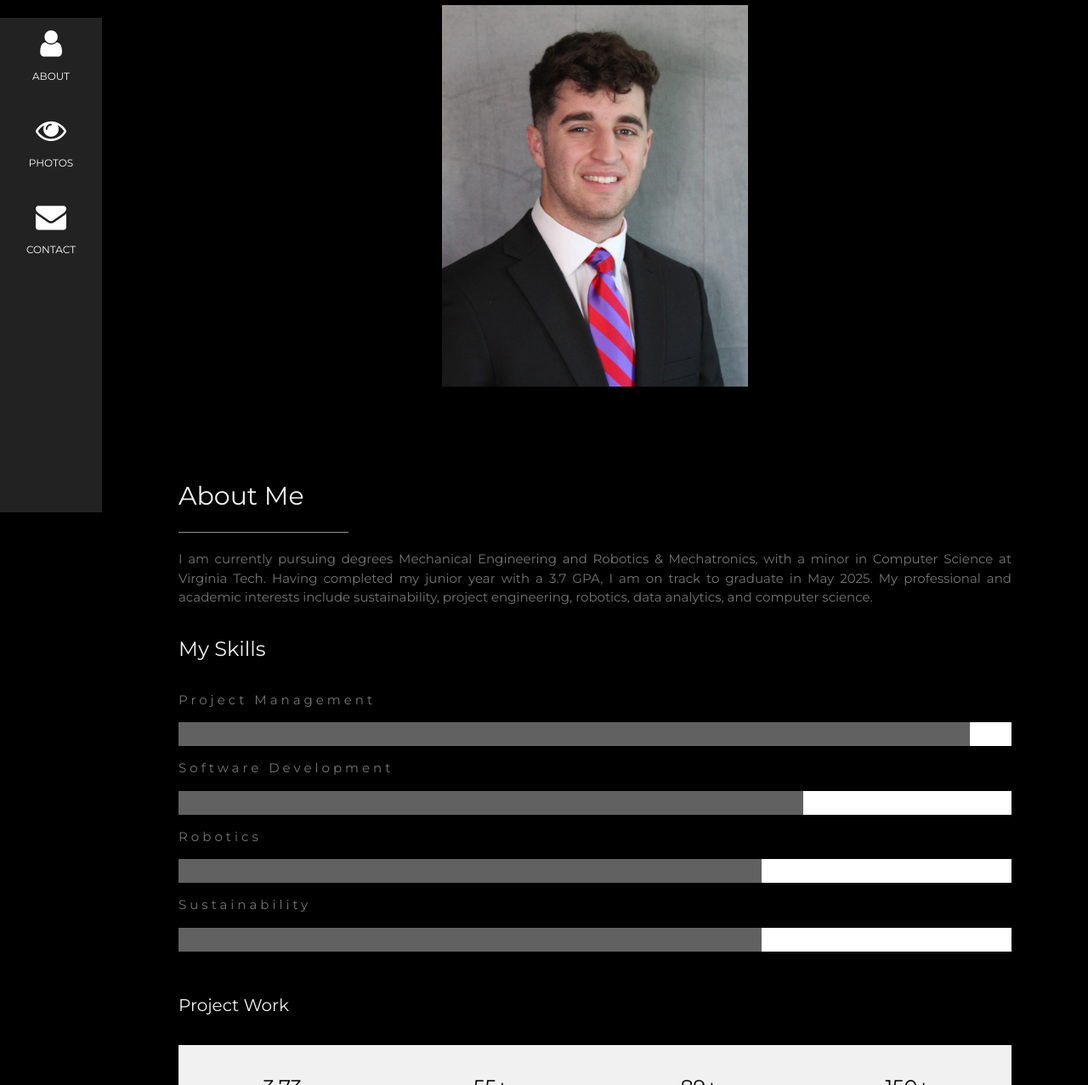
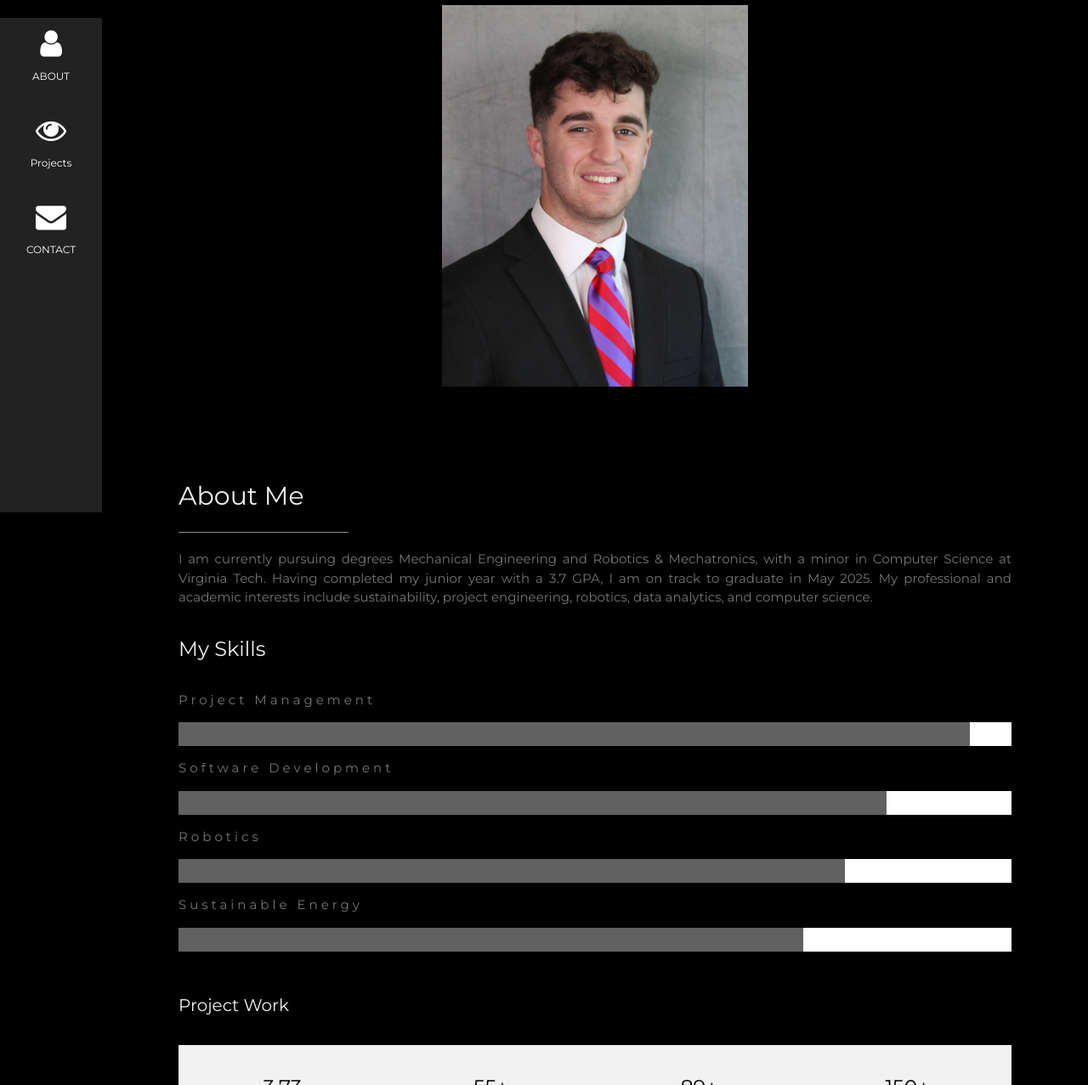
Before and after one commit to colinrbarrett/colinrbarrett.github.io, a plain HTML site: page index.html in a window 1280 px wide. Shown: the part 197-1474 px from the top of the page at 85% size. Drawn offline with nearby package versions, Linux system fonts and the light colour scheme.

Commit message:
Update index.html

```diff
--- a/index.html
+++ b/index.html
@@ -32,9 +32,9 @@ body, h1,h2,h3,h4,h5,h6 {font-family: "Montserrat", sans-serif}
     <i class="fa fa-user w3-xxlarge"></i>
     <p>ABOUT</p>
   </a>
-  <a href="#photos" class="w3-bar-item w3-button w3-padding-large w3-hover-black">
+  <a href="#Projects" class="w3-bar-item w3-button w3-padding-large w3-hover-black">
     <i class="fa fa-eye w3-xxlarge"></i>
-    <p>PHOTOS</p>
+    <p>Projects</p>
   </a>
   <a href="#contact" class="w3-bar-item w3-button w3-padding-large w3-hover-black">
     <i class="fa fa-envelope w3-xxlarge"></i>
@@ -74,15 +74,15 @@ body, h1,h2,h3,h4,h5,h6 {font-family: "Montserrat", sans-serif}
     </div>
     <p class="w3-wide">Software Development</p>
     <div class="w3-white">
-      <div class="w3-dark-grey" style="height:28px;width:75%"></div>
+      <div class="w3-dark-grey" style="height:28px;width:85%"></div>
     </div>
     <p class="w3-wide">Robotics</p>
     <div class="w3-white">
-      <div class="w3-dark-grey" style="height:28px;width:70%"></div>
+      <div class="w3-dark-grey" style="height:28px;width:80%"></div>
     </div>
-    <p class="w3-wide">Sustainability</p>
+    <p class="w3-wide">Sustainable Energy</p>
     <div class="w3-white">
-      <div class="w3-dark-grey" style="height:28px;width:70%"></div>
+      <div class="w3-dark-grey" style="height:28px;width:75%"></div>
     </div><br>
 
     <!-- Projects -->
```
